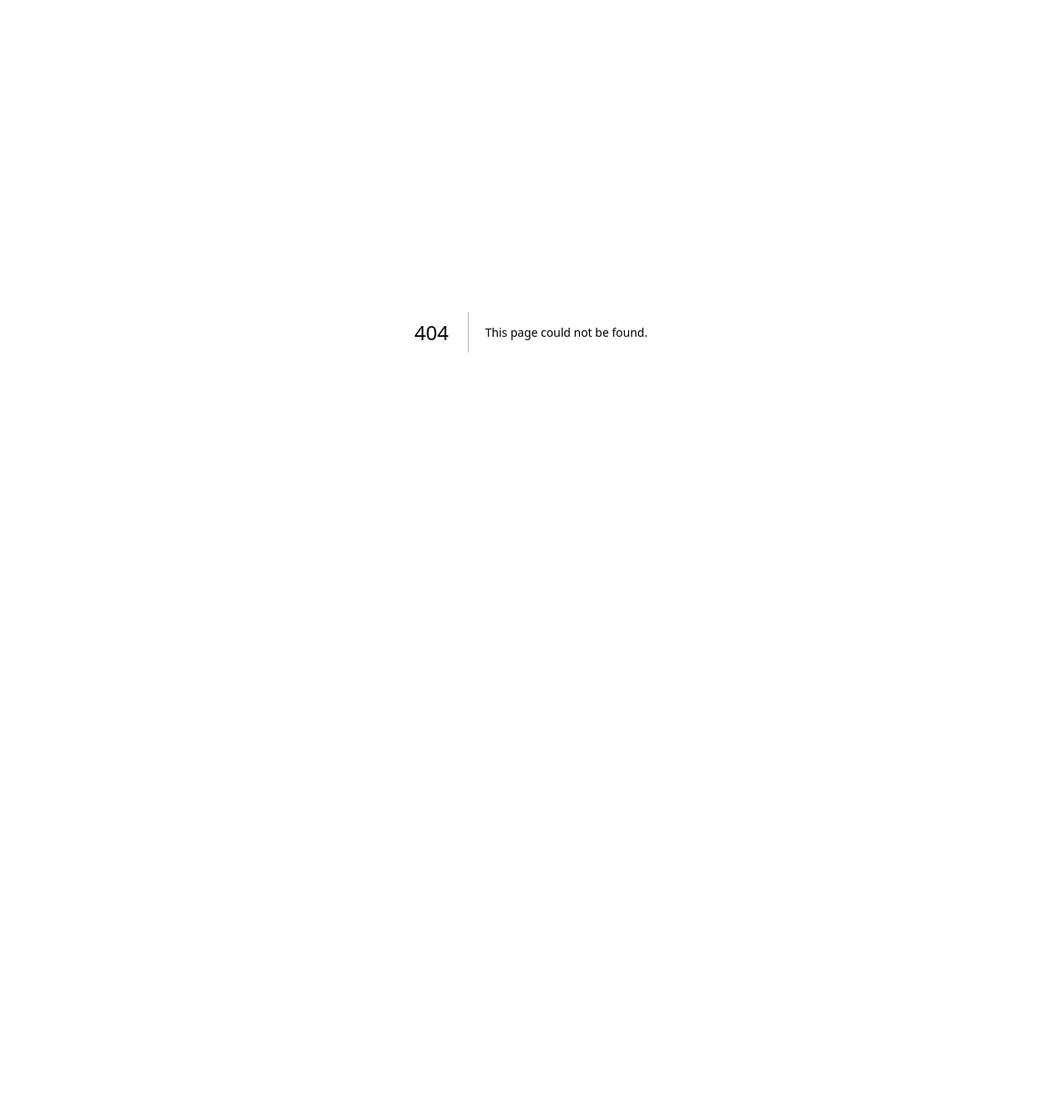
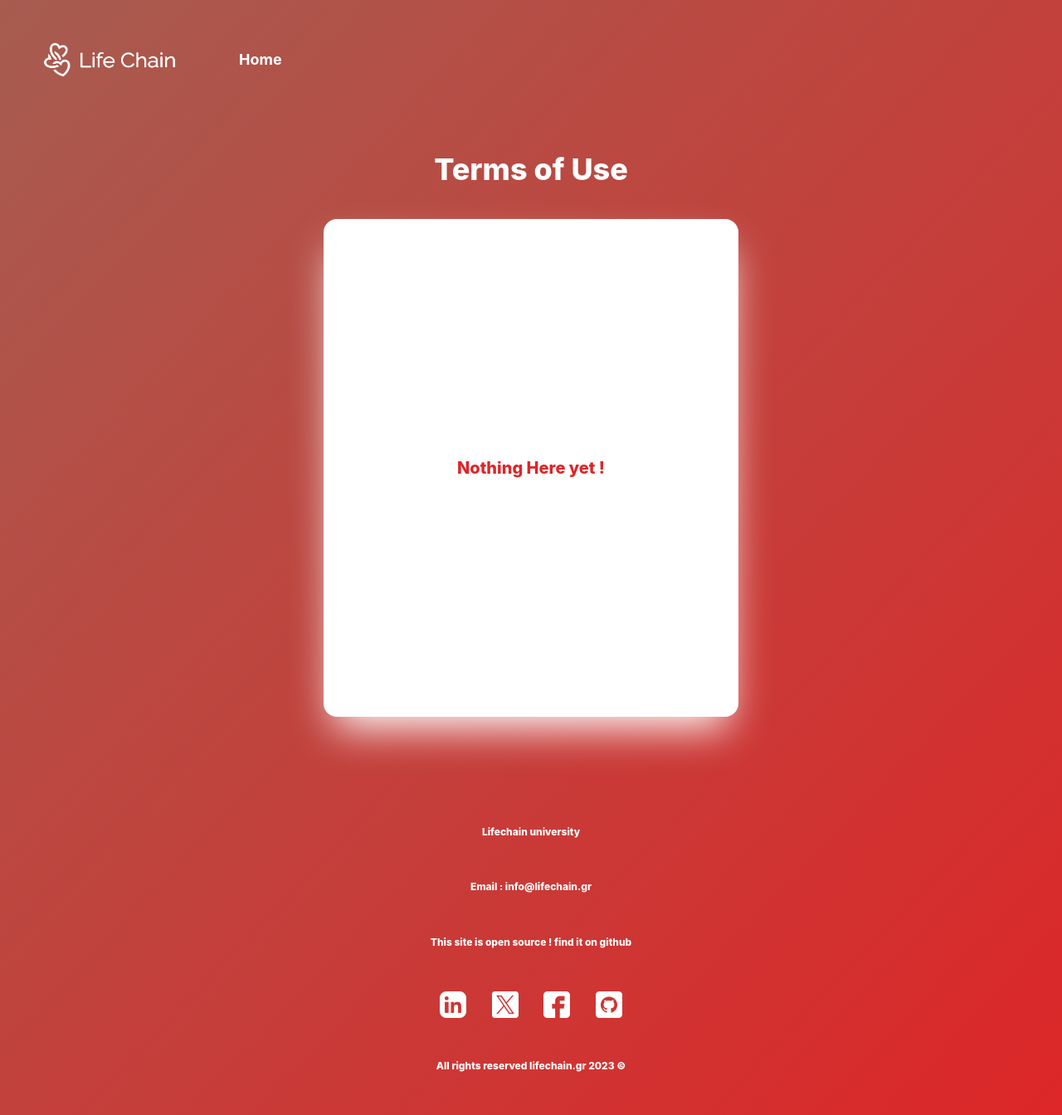
Before and after one commit to xartokoptiko/lifechain-gr, a Next.js app: page /tou in a window 1280 px wide. Before the commit this address had no page. Shown: the whole page at 83% size. Before the commit the page ends 800 px from the top, so only its background shows below. Built offline with nearby package versions, Linux system fonts and the light colour scheme.

Commit message:
Terms of use and privacy

```diff
--- /dev/null
+++ b/pages/privacy/index.tsx
@@ -0,0 +1,58 @@
+import Head from "next/head";
+
+export default function Privacy() {
+    return(
+        <>
+      <Head>
+        <title>Privacy Policy</title>
+      </Head>
+      <main className="flex flex-col bg-gradient-to-br to-redonebg  from-redtwobg via-90%">
+        <div className="flex flex-row p-8 items-center w-screen">
+          <div className="flex flex-row items-center">
+            <img src="../../logo.png" className="w-[200px] h-[80px]" />
+          </div>
+          <div className="flex flex-row items-center ml-14 text-white text-lg font-bold">
+            <a className="mr-5" href="https://lifechain.gr">
+              Home
+            </a>
+          </div>
+        </div>
+        <div className="flex flex-col items-center h-screen">
+          <p className="text-white text-4xl font-extrabold text-center py-10">
+            Privacy Policy
+          </p>
+          <div className="flex flex-col w-[500px] h-[600px] justify-center bg-white rounded-2xl shadow-2xl shadow-white">
+            <p className="text-xl text-redonebg font-extrabold text-center" >Nothing Here yet !</p>
+          </div>
+        </div>
+        <div
+          className="flex flex-col items-center justify-evenly text-center text-white xl:h-[50vh] text-xs font-extrabold
+                                                                                        lg:h-[40vh]
+                                                                                        md:h-[20vh]
+                                                                                        max-sm:h-[30vh]"
+        >
+          <p>Lifechain university</p>
+          <p>Email : info@lifechain.gr</p>
+          <p>
+            This site is open source ! find it on {" "}
+            <a href="https://github.com/xartokoptiko/lifechain-gr">github</a>
+          </p>
+          <div
+            className="flex flex-row justify-evenly w-[35vh] align-middle items-center
+                                                    max-sm:w-[30vh]
+                                                    lg:w-[35vh]
+                                                    md:w-[20vh]"
+          >
+            <img src="../../linkedin.png" className="w-[32px] h-[32px]" />
+            <img src="../../twitter.png" className="w-[32px] h-[32px]" />
+            <img src="../../facebook.png" className="w-[32px] h-[32px]" />
+            <a href="https://github.com/xartokoptiko/lifechain-gr">
+              <img src="../../github.png" className="w-[32px] h-[32px]" />
+            </a>
+          </div>
+          <p>All rights reserved lifechain.gr 2023 ©</p>
+        </div>
+      </main>
+    </>
+    );
+}
--- /dev/null
+++ b/pages/tou/index.tsx
@@ -0,0 +1,59 @@
+import Head from "next/head";
+import React from "react";
+
+export default function ToU() {
+  return (
+    <>
+      <Head>
+        <title>Terms of Use</title>
+      </Head>
+      <main className="flex flex-col bg-gradient-to-br to-redonebg  from-redtwobg via-90%">
+        <div className="flex flex-row p-8 items-center w-screen">
+          <div className="flex flex-row items-center">
+            <img src="../../logo.png" className="w-[200px] h-[80px]" />
+          </div>
+          <div className="flex flex-row items-center ml-14 text-white text-lg font-bold">
+            <a className="mr-5" href="https://lifechain.gr">
+              Home
+            </a>
+          </div>
+        </div>
+        <div className="flex flex-col items-center h-screen">
+          <p className="text-white text-4xl font-extrabold text-center py-10">
+            Terms of Use
+          </p>
+          <div className="flex flex-col w-[500px] h-[600px] justify-center bg-white rounded-2xl shadow-2xl shadow-white">
+            <p className="text-xl text-redonebg font-extrabold text-center" >Nothing Here yet !</p>
+          </div>
+        </div>
+        <div
+          className="flex flex-col items-center justify-evenly text-center text-white xl:h-[50vh] text-xs font-extrabold
+                                                                                        lg:h-[40vh]
+                                                                                        md:h-[20vh]
+                                                                                        max-sm:h-[30vh]"
+        >
+          <p>Lifechain university</p>
+          <p>Email : info@lifechain.gr</p>
+          <p>
+            This site is open source ! find it on {" "}
+            <a href="https://github.com/xartokoptiko/lifechain-gr">github</a>
+          </p>
+          <div
+            className="flex flex-row justify-evenly w-[35vh] align-middle items-center
+                                                    max-sm:w-[30vh]
+                                                    lg:w-[35vh]
+                                                    md:w-[20vh]"
+          >
+            <img src="../../linkedin.png" className="w-[32px] h-[32px]" />
+            <img src="../../twitter.png" className="w-[32px] h-[32px]" />
+            <img src="../../facebook.png" className="w-[32px] h-[32px]" />
+            <a href="https://github.com/xartokoptiko/lifechain-gr">
+              <img src="../../github.png" className="w-[32px] h-[32px]" />
+            </a>
+          </div>
+          <p>All rights reserved lifechain.gr 2023 ©</p>
+        </div>
+      </main>
+    </>
+  );
+}
--- a/pages/university/index.js
+++ b/pages/university/index.js
@@ -15,11 +15,11 @@ import React, { useState } from "react";
 import Head from "next/head";
 import { Dropdown, Avatar, Grid, User } from "@nextui-org/react";
 import Link from "next/link";
-import InstructionsText from "../components/instructions-text";
+import InstructionsText from "../../components/instructions-text";
 import useTranslation from "next-translate/useTranslation";
 import { sendContactForm } from "../../lib/api";
 import { useRouter } from "next/router";
-import MobileApp from "../components/application/mobile-app";
+import MobileApp from "../../components/application/mobile-app";
 
 const initValues = { name: "", email: "", subject: "", message: "" };
 
@@ -631,6 +631,7 @@ export default function University() {
               <img src="../../github.png" className="w-[32px] h-[32px]" />
             </a>
           </div>
+          <p><a href="http://localhost:3000/privacy">Privacy</a> {"  "} | {"  "} <a href="http://localhost:3000/tou" >Terms Of use</a></p>
           <p>{t("right")}</p>
         </div>
       </main>
--- a/tsconfig.json
+++ b/tsconfig.json
@@ -18,6 +18,6 @@
       "@/*": ["./*"]
     }
   },
-  "include": ["next-env.d.ts", "**/*.ts", "**/*.tsx", "pages/api/contact.js", "pages/university/index.js", "config/nodeemailer.tsx", "pages/components/how-three.js", "pages/components/how-two.js", "pages/components/how-one.js", "pages/components/application/loginpage-app.js", "pages/components/application/alertpage-app.js", "pages/components/application/healthpage-app.js", "pages/components/application/homepage-app.js", "pages/components/application/mobile-app.js"],
+  "include": ["next-env.d.ts", "**/*.ts", "**/*.tsx", "pages/api/contact.js", "pages/university/index.js", "config/nodeemailer.tsx", "components/how-three.js", "components/how-two.js", "components/how-one.js", "components/application/loginpage-app.js", "components/application/alertpage-app.js", "components/application/healthpage-app.js", "components/application/homepage-app.js", "components/application/mobile-app.js"],
   "exclude": ["node_modules"]
 }
```
Also changed, not shown: components/application/alertpage-app.js (renamed from pages/components/application/alertpage-app.js), components/application/healthpage-app.js (renamed from pages/components/application/healthpage-app.js), components/application/homepage-app.js (renamed from pages/components/application/homepage-app.js), components/application/loginpage-app.js (renamed from pages/components/application/loginpage-app.js), components/application/mobile-app.js (renamed from pages/components/application/mobile-app.js), components/info-card-one.tsx (renamed from pages/components/info-card-one.tsx), components/instructions-text.tsx (renamed from pages/components/instructions-text.tsx).
